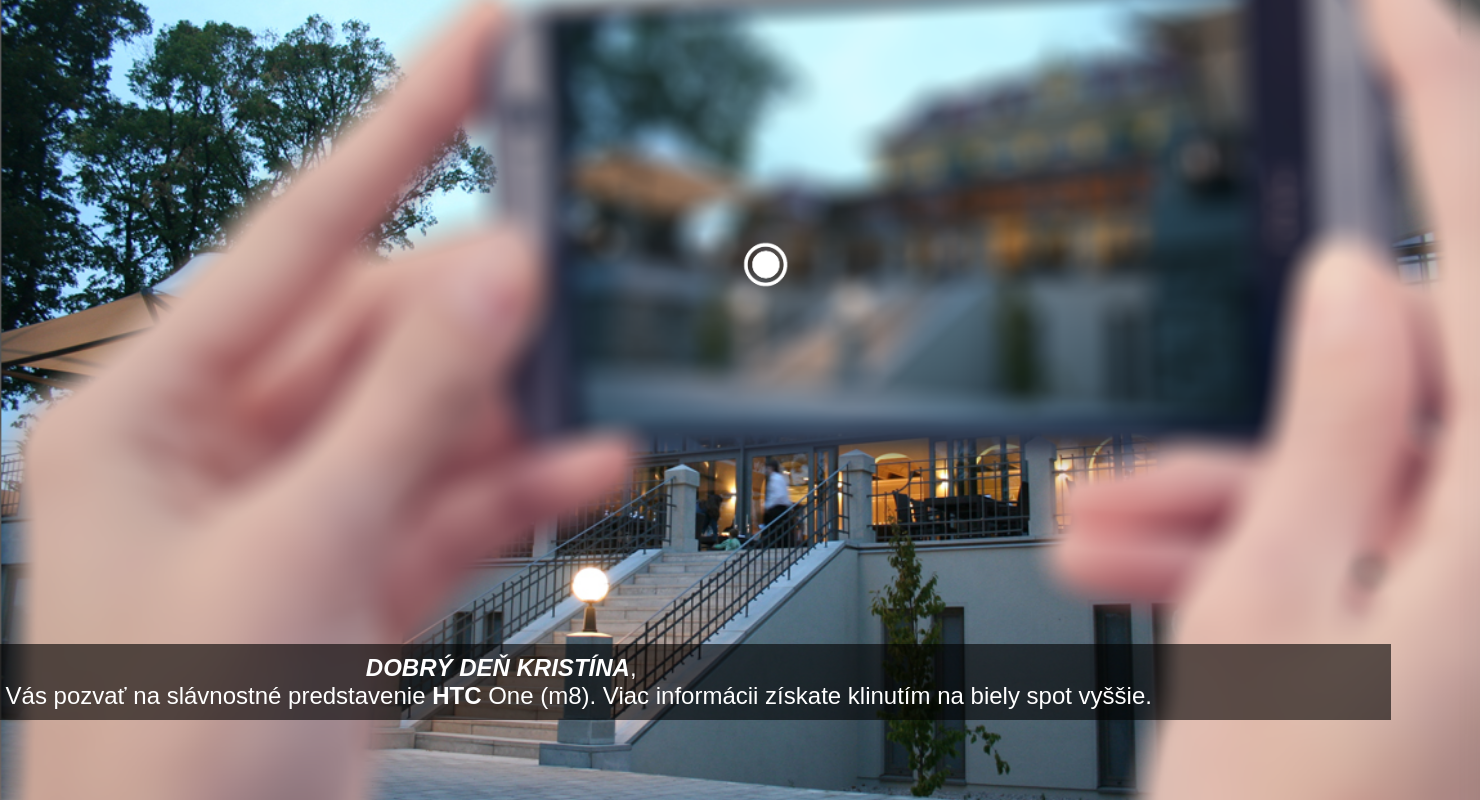
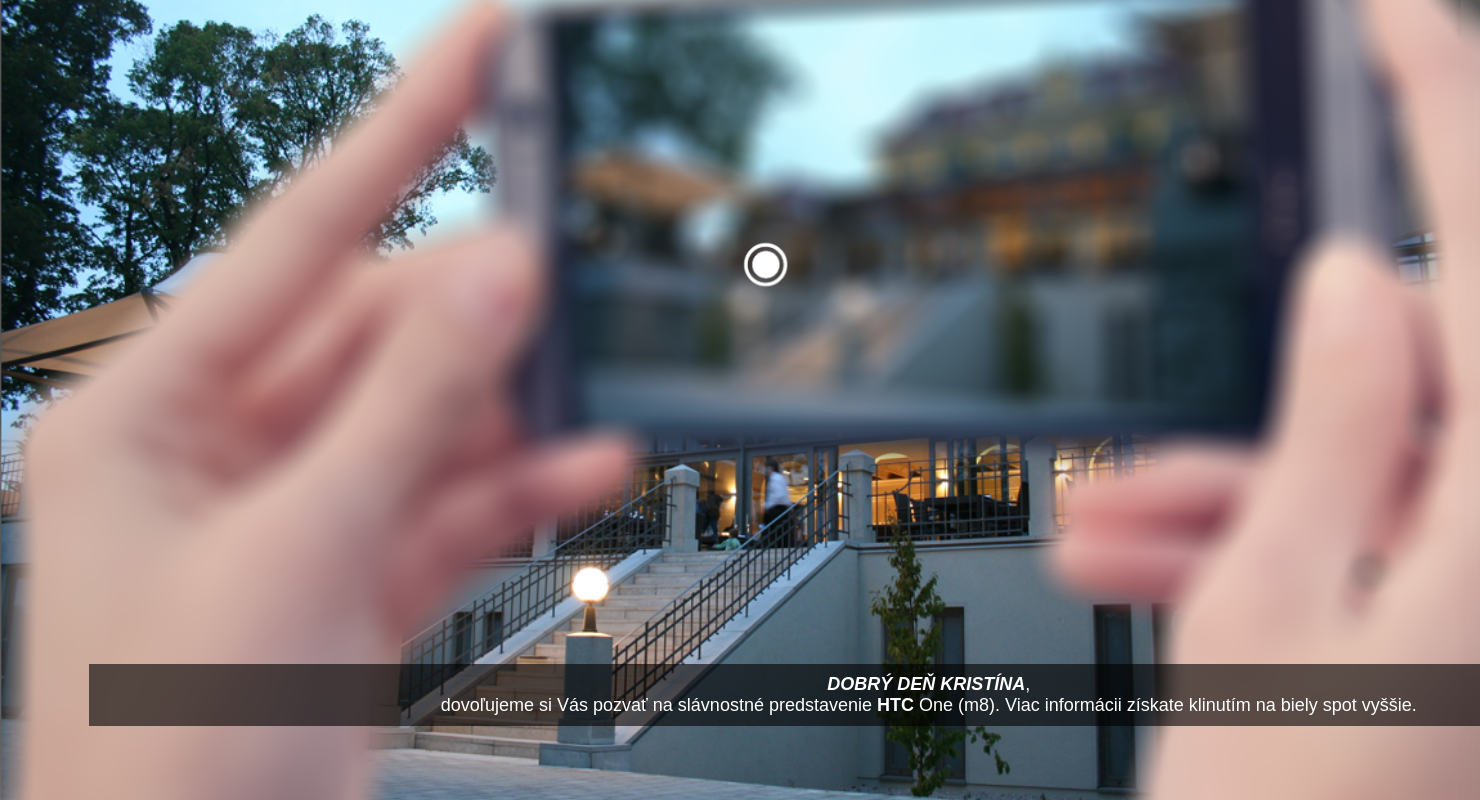
Before and after one commit to peterkajan/postovabanka, a PHP site: page /page1.html in a window 1480 px wide; the page is wider, and only the part inside the window is pictured. Run offline with PHP 8.4, Linux system fonts and the light colour scheme; some libraries are stand-ins or nearby versions.

Commit message:
text style

```diff
--- a/stylesheets/main.css
+++ b/stylesheets/main.css
@@ -44,11 +44,11 @@ body {
 	color: white;
 	position: absolute;
 	bottom: 7%;
-	right: 6%;
+	left: 6%;
 	background-color: rgba(0, 0, 0, 0.6);
-	padding: 10px 150px;
+	padding: 10px 15px 10px 100px;
 	width: 100%;
-	font-size:x-large;
+	font-size:large;
 	text-align:center;
 }
 
```
